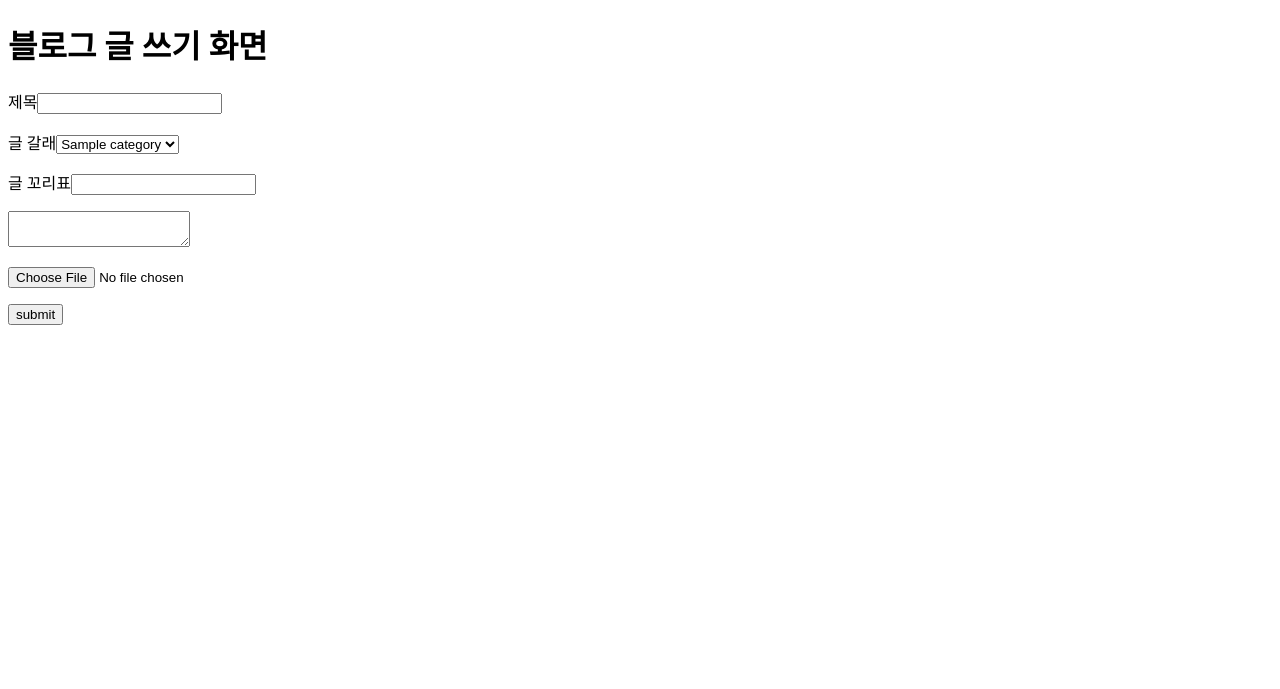
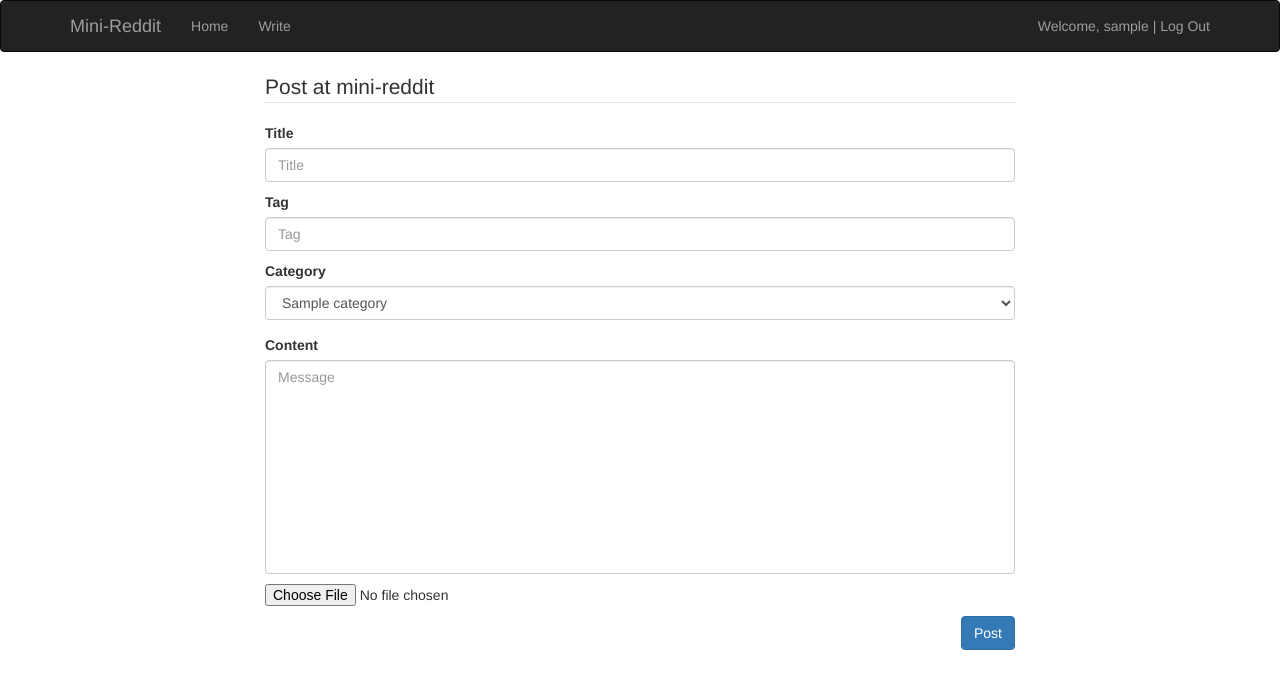
Before and after one commit to Crongz/Web_Development, a Django app: page /write/ in a window 1280 px wide. Shown: the top 689 px of the page. Run offline with Django 3.2, Linux system fonts and the light colour scheme; a user stored in the database is signed in; tables that the repository leaves empty hold one stand-in row (values such as "Sample post"); some libraries are stand-ins or nearby versions.

Commit message:
updated form for post

```diff
--- a/blog/templates/write_form.html
+++ b/blog/templates/write_form.html
@@ -1,32 +1,63 @@
-<!DOCTYPE html>
-<html>
-<head>
-<meta charset="utf-8">
-</head>
-<body>
-<h1>{{page_title}}</h1>
+{% extends "main.html" %}
+{% block content%}
+{% load staticfiles %}
 
-	<form method="post" action="/add/post/" enctype="multipart/form-data">
+
+   <div class="container">
+  <div class="row">
+  	<div class="col-md-offset-2 col-md-8">
+          <form method="post" action='/add/post/' enctype="multipart/form-data">
+          <input type='hidden' name='csrfmiddlewaretoken' value='EDtIhdX7j4I8S1FzQ6GbUErmhlasSISb' />
+            <div>
+              <legend>Post at mini-reddit</legend>
+            </div>
 	{% csrf_token %}
-		<p><label for="title">제목</label><input type="text" id="title" name="title" value="" /></p>
-		<p><label for="category">글 갈래</label><select name="category" id="category">
+	<div class="control-group">
+	    <div class="controls">
+        <label class="control-label">Title</label>
+		<input type="text" name = "title" class="form-control"
+			   placeholder="Title" id="title" required
+			   data-validation-required-message="Please enter title" />
+		  <p class="help-block"></p>
+	   </div>
+       </div>
+       <div class="control-group">
+	 <div class="controls">
+        <label class="control-label">Tag</label>
+		<input type="tag" name = "tag" class="form-control" placeholder="Tag"
+				    id="tag" required
+				   data-validation-required-message="Please enter your tag" />
+		<p class="help-block"></p>
+        </div>
+       </div>
+       <div class="control">
+       <div class="form-group">
+        <label class="control-label">Category</label>
+  	<select class="form-control" name ="category" id="cateogry">
 		{% for category in categories %}
 		<option value="{{category.id}}">{{category.Title}}</option>
 		{% endfor %}
   	</select>
-		</p>
-		<p><label for="tags">글 꼬리표</label><input type="text" id="tags" name="tags" value="" /></p>
-		<p><textarea id="content" name="content"></textarea></p>
-
-
-
-
+      </div>
+	</div>
+       <div class="control-group">
+	 <div class="controls">
+        <label class="control-label">Content</label>
+			 <textarea id="content" name="content" rows="10" cols="100" class="form-control"
+	       placeholder="Message" id="message" required
+	       data-validation-required-message="Please enter your message" minlength="5"
+	       data-validation-minlength-message="Min 5 characters"
+		maxlength="999" style="resize:none"></textarea>
+		<p class="help-block"></p>
+	</div>
+       </div>
         <p>
 	    <input id="id_image" type="file" class="" name="image">
 	</p>
-
-		<p><input type="submit" value="submit" /></p>
+     <div id="success"> </div> <!-- For success/fail messages -->
+    <button type="submit" class="btn btn-primary pull-right">Post</button><br />
   </form>
-
-</body>
-</html>
+</div>
+</div>
+</div>
+{% endblock %}
--- a/blog/views.py
+++ b/blog/views.py
@@ -209,6 +209,7 @@ def add_post(request):
             entry_image=request.FILES['image']
 	    new_entry = Entries(User = entry_user, Title=entry_title, Content=entry_content, Category=entry_category, Image=entry_image)
     	else:
+	    entry_user = request.user
             new_entry = Entries(User = entry_user, Title=entry_title, Content=entry_content, Category=entry_category)
 
     #꼬리표 임시추가
```
Also changed, not shown: blog/templates/login.html (+39 -28 lines), media/uploaded/out.png (added), media/uploaded/out_ajWsjht.png (added), 1 other file. Lines whose indentation alone changed are shown as unchanged.
